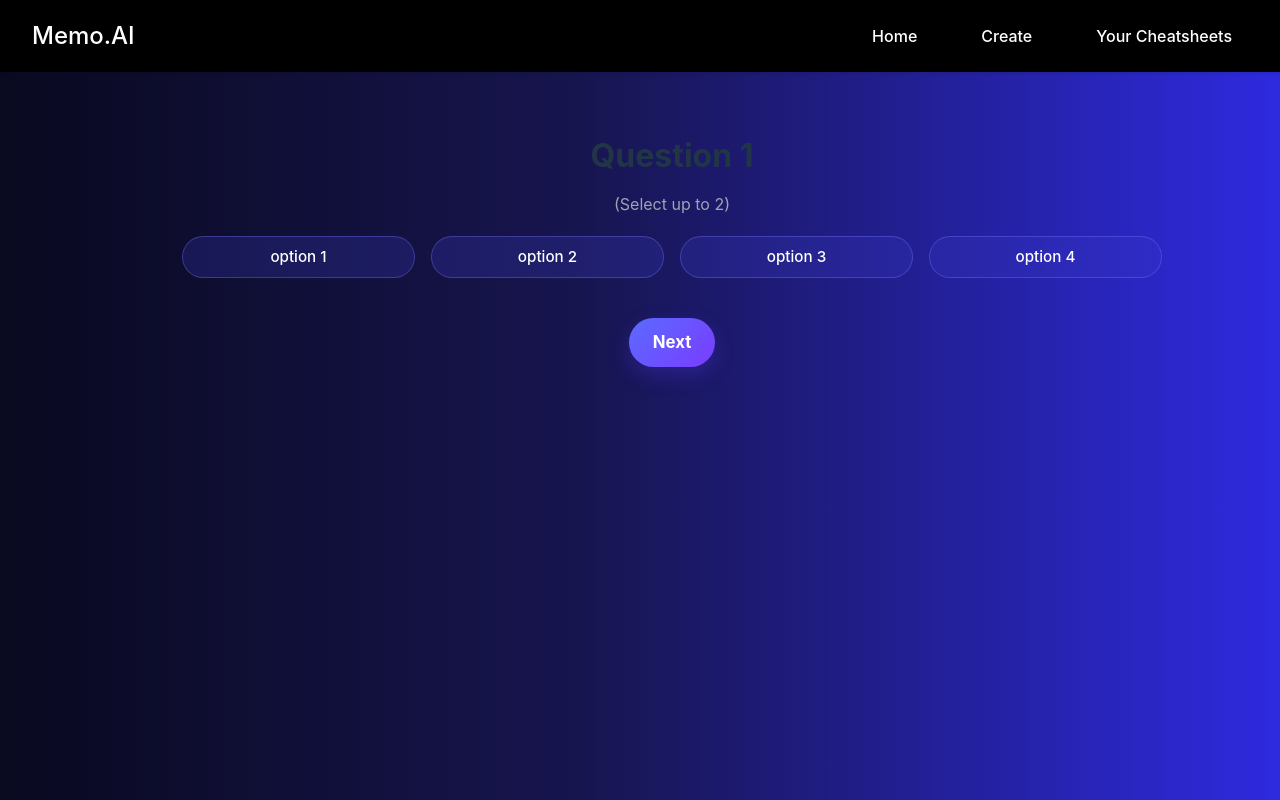
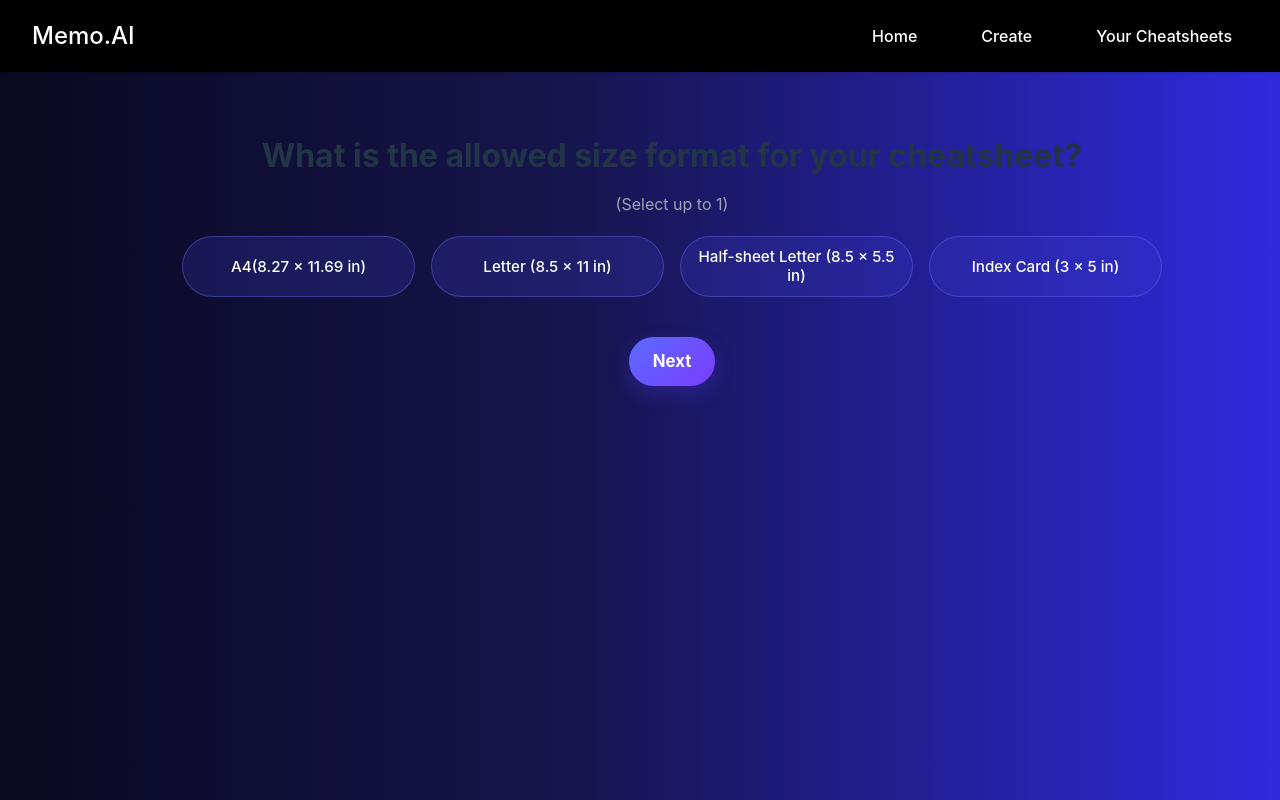
Before and after one commit to youssefjango/MAISHackathon2025, a React (Vite) app: page /create in a window 1280 px wide. Shown: the top 800 px of the page. Built offline with nearby package versions, Linux system fonts and the light colour scheme.

Commit message:
finished questions

```diff
--- a/src/components/Questions.jsx
+++ b/src/components/Questions.jsx
@@ -20,7 +20,8 @@ const Questions = ({ question, onNext }) => {
       if (selected.length < question.maxSelections) {
         setSelected([...selected, option]);
       } else {
-        alert(`You can only select up to ${question.maxSelections} options.`);
+        //remove the first that was selected and add the new one
+        setSelected([...selected.slice(1), option]);
       }
     }
   };
--- a/src/constants.js
+++ b/src/constants.js
@@ -1,20 +1,50 @@
 export const questions = [
   {
     id: 0,
-    text: "Question 1",
-    options: ["option 1", "option 2", "option 3", "option 4"],
+    text: "What is the allowed size format for your cheatsheet?",
+    restrictionPreffix: "The size of each page should be of the format of one ", // what precedes the options chosen in the restriction string
+    restrictionSuffix: ".", // what follows the options chosen in the restriction string
+    options: ["A4(8.27 × 11.69 in)", "Letter (8.5 × 11 in)", "Half-sheet Letter (8.5 × 5.5 in)", "Index Card (3 × 5 in)"],
+    maxSelections: 1,
+  },
+  {
+    id: 1,
+    text: "What is the maximum number of pages for your cheatsheet?",
+    restrictionPreffix: "There should be ",
+    restrictionSuffix: " of maximum pages allowed.",
+    options: ["1 page", "2 pages", "3 pages", "4 pages", "no limit"],
+    maxSelections: 1,
+  },
+  {
+    id: 2,
+    text: "What content should be prioritized in your cheatsheet?",
+    restrictionPreffix: "The content should be prioritized in the cheatsheet should be ",
+    restrictionSuffix: ".",
+    options: ["key concepts", "examples", "explanations", "formulas", "diagrams", "solutions to exercices"],
+    maxSelections: 3,
+  },
+  {
+    id: 3,
+    text: "Which of these would make your sheet more comfortable to use?",
+    restrictionPreffix: "The following features of the crib sheet should make the sheet more comfortable to use, and should be prioritized: ",
+    restrictionSuffix: ".",
+    options: ["Lots of white space and clear sections", "Compact, dense information in small text", "Color-coding or highlighting key parts", "Example problems with annotations"],
     maxSelections: 2,
   },
   {
-    id: 1,
-    text: "Question 2",
-    options: ["option 1", "option 2", "option 3", "option 4"],
-    maxSelections: 3,
+    id: 4,
+    text: "Which layout style do you prefer?",
+    restrictionPreffix: "The overall layout style should be ",
+    restrictionSuffix: ".",
+    options: ["Structured boxes or tables", "Free-form notes and sketches", "Hierarchical outline (headings and subpoints)"],
+    maxSelections: 1,
   },
   {
-    id: 2,
-    text: "Question 3",
-    options: ["option 1", "option 2", "option 3"],
+    id: 5,
+    text: "How large should your writing be to stay readable under pressure?",
+    restrictionPreffix: "The font size used in the cheatsheet should be in the ",
+    restrictionSuffix: " range to ensure readability and efficiency.",
+    options: ["Small (8-10 pt)", "Medium (11-12 pt)", "Large (13-16 pt)"],
     maxSelections: 1,
-  },
+  }
 ];
--- a/src/pages/Create.jsx
+++ b/src/pages/Create.jsx
@@ -27,10 +27,15 @@ export default function Create() {
             // the (stale) 'answers' state with our new payload.
             const finalAnswers = [...answers, newAnswerPayload];
 
-      console.log("Final answers:", finalAnswers);
-      alert("Cheatsheet setup complete!");
+            //When having the final answers we can process them to create the restrictions string for the backend
+            console.log("Final Answers:", finalAnswers);
+            const restrictions = finalAnswers.map(ans => {
+                return questions[ans.questionId].restrictionPreffix + ans.answers.join(", ") + questions[ans.questionId].restrictionSuffix
+            })
+                .join(" ");
+            console.log("Restrictions String:", restrictions);
+            // Here I should send 'restrictions' to the backend API that is on python
 
-      // You would send 'finalAnswers' to your API here, not 'answers'
 
         } else {
             // Not the last question, just advance the index
```
Lines whose indentation alone changed are shown as unchanged.
